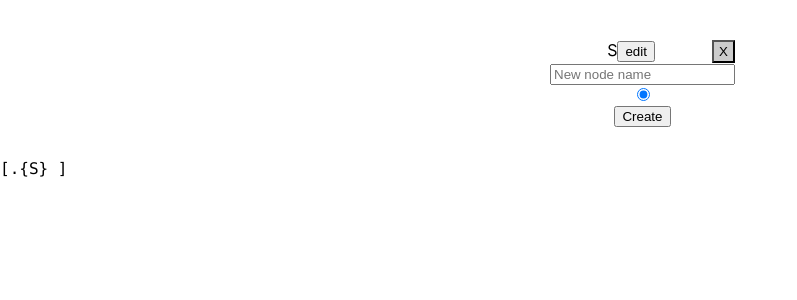
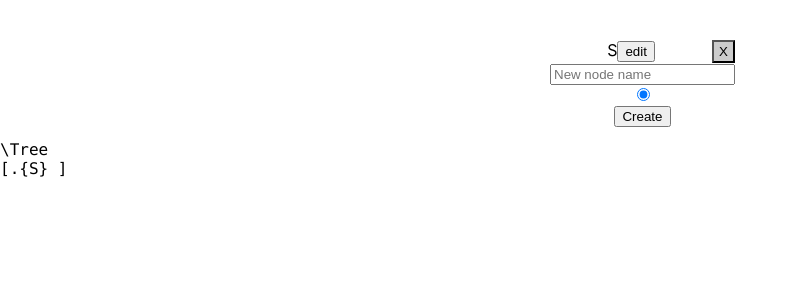
Before and after one commit to holdenout/tree2tex, a React (Create React App) app: page / in a window 1280 px wide. Shown: the top 300 px of the page, without its empty margins (0-797 px from the left). Built offline with nearby package versions, Linux system fonts and the light colour scheme.

Commit message:
Added Tree declaration to string formatting

```diff
--- a/src/TreeInterface.jsx
+++ b/src/TreeInterface.jsx
@@ -9,6 +9,7 @@ class TreeInterface extends Component {
     this.state = {
       treeData: tree("S"),
       strFormatting: ({
+        treeDeclaration: "\\Tree",
         nodeStartStr: ".{",
         nodeEndStr: "}",
         indentStr: "    ",
--- a/src/TreeTex.jsx
+++ b/src/TreeTex.jsx
@@ -27,7 +27,7 @@ export const TreeTex = ({treeData, strFormatting}) => {
   return (
     <div className="latex-output" align="left">
       <pre>
-        <code>{generateLatexTree(treeData.root, undefined, strFormatting)}</code>
+        <code>{strFormatting.treeDeclaration + generateLatexTree(treeData.root, undefined, strFormatting)}</code>
       </pre>
     </div>
   )
```
